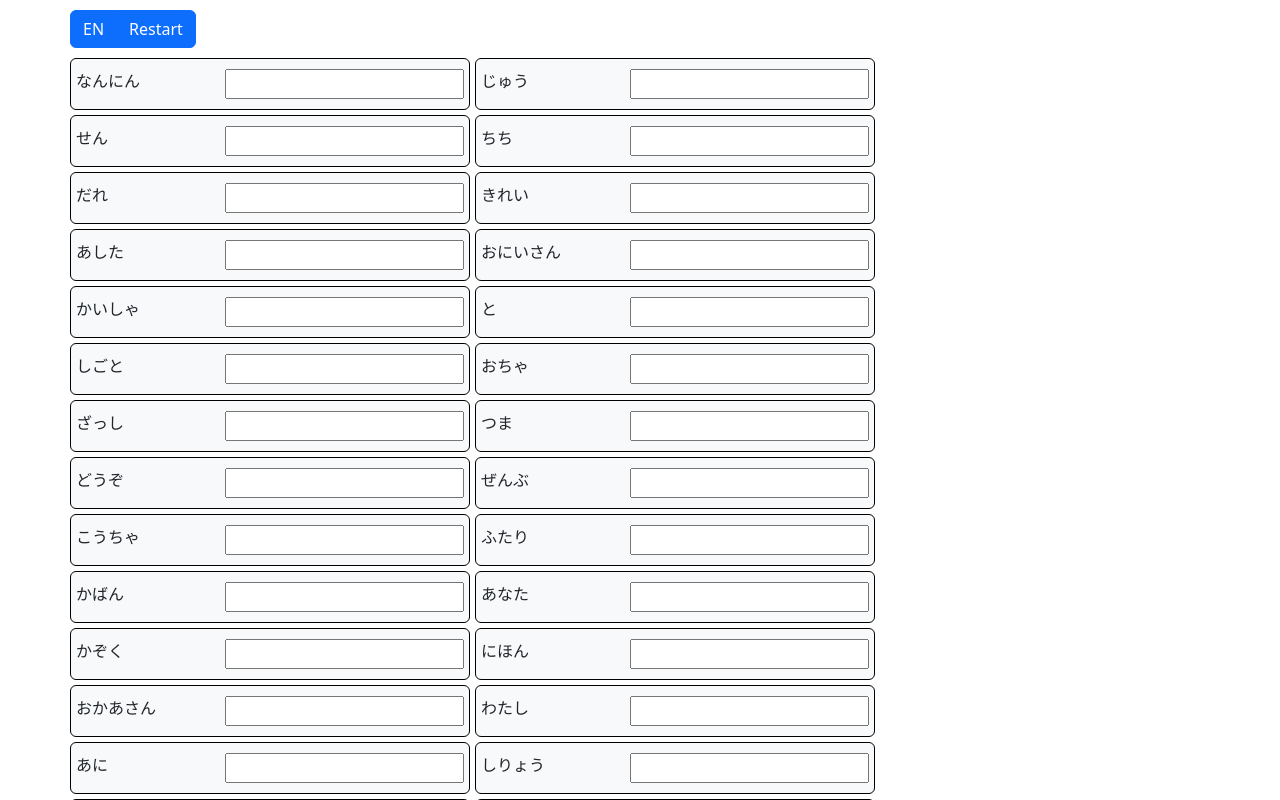
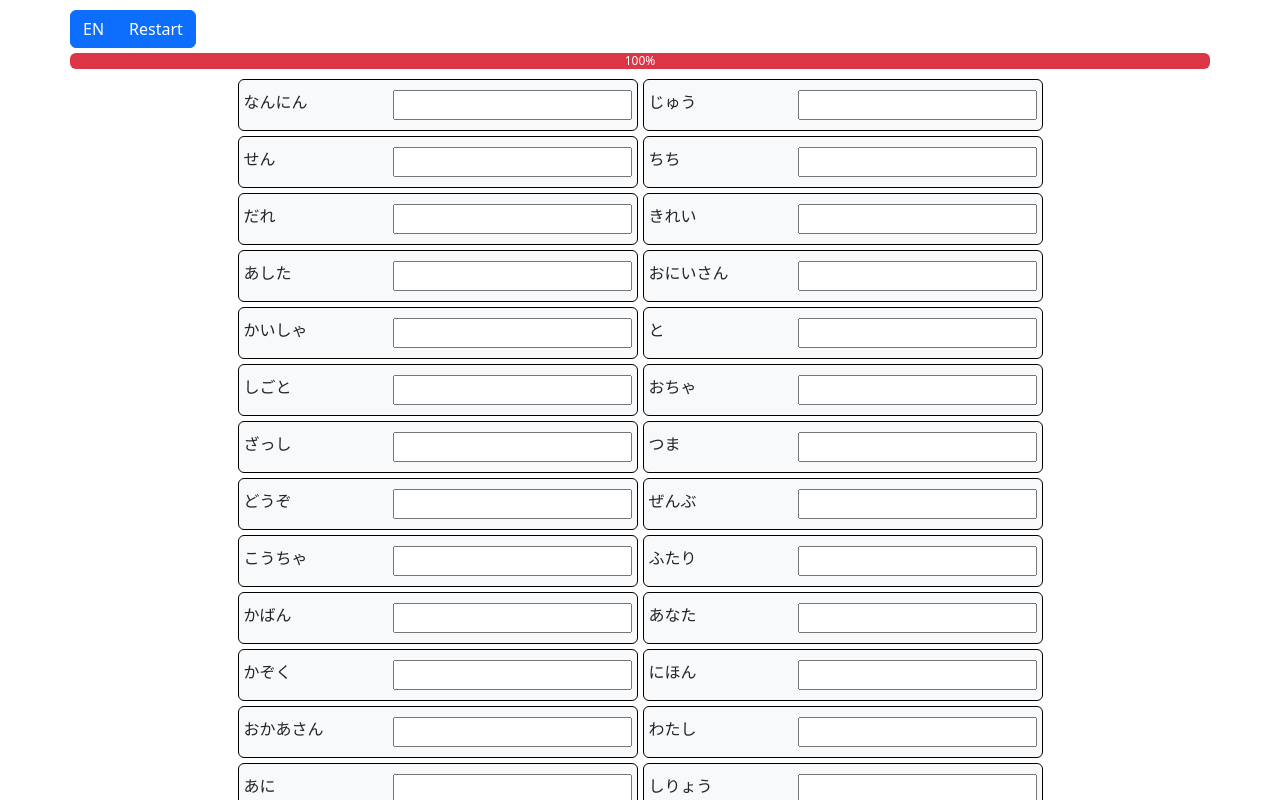
Before and after one commit to tp-hk/nihongo-go, a React (Create React App) app: page / in a window 1280 px wide. Shown: the top 800 px of the page. Built offline with nearby package versions, Linux system fonts and the light colour scheme.

Commit message:
useContext init

```diff
--- /dev/null
+++ b/src/container.css
@@ -0,0 +1,3 @@
+.progress {
+  margin-top: 5px;
+}
--- a/src/container.jsx
+++ b/src/container.jsx
@@ -1,13 +1,14 @@
-import { useState, useEffect } from 'react';
-import { QuestionList } from './question-list';
-import ButtonGroup from 'react-bootstrap/ButtonGroup';
-import Button from 'react-bootstrap/Button';
-import { vocabs } from './data';
+import { useState, useEffect } from "react";
+import { VocabList } from "./vocab-list";
+import ButtonGroup from "react-bootstrap/ButtonGroup";
+import Button from "react-bootstrap/Button";
+import { vocabs } from "./data";
+import "./container.css";
 
-const shuffle = (items) => items.sort((a, b) => 0.5 - Math.random());
+const shuffle = (items) => items.sort(() => 0.5 - Math.random());
 
 export const Container = () => {
-  const [langText, setLangText] = useState('EN');
+  const [langText, setLangText] = useState("EN");
   const [shuffledVocabs, setVocabs] = useState([]);
 
   useEffect(() => {
@@ -16,7 +17,7 @@ export const Container = () => {
   }, []);
 
   const handleSwitchLanguage = () => {
-    setLangText(langText === 'EN' ? 'JA' : 'EN');
+    setLangText(langText === "EN" ? "JA" : "EN");
     handleRestart();
   };
 
@@ -32,7 +33,7 @@ export const Container = () => {
         <Button onClick={handleSwitchLanguage}>{langText}</Button>
         <Button onClick={handleRestart}>Restart</Button>
       </ButtonGroup>
-      <QuestionList vocabs={shuffledVocabs} isShowJa={langText === 'EN'} />
+      <VocabList vocabs={shuffledVocabs} isShowJa={langText} />
     </div>
   );
 };
--- /dev/null
+++ b/src/progress.jsx
@@ -0,0 +1,28 @@
+import ProgressBar from "react-bootstrap/ProgressBar";
+
+export const Progress = (props) => {
+  const { correctCount, wrongCount } = props;
+  const total = correctCount + wrongCount;
+  const correctPercent =
+    total > 0 ? Math.round((correctCount / total) * 100) : 0;
+  const wrongPercent = 100 - correctPercent;
+
+  return (
+    <div>
+      <ProgressBar>
+        <ProgressBar
+          variant="success"
+          now={correctPercent}
+          label={`${correctPercent}%`}
+          key={1}
+        />
+        <ProgressBar
+          variant="danger"
+          now={wrongPercent}
+          label={`${wrongPercent}%`}
+          key={3}
+        />
+      </ProgressBar>
+    </div>
+  );
+};
--- a/src/question-list.jsx
+++ /dev/null
@@ -1,18 +0,0 @@
-import './question-list.css';
-import { Question } from './question';
-
-const getDivs = (vocabs, isShowJa) => {
-  return vocabs.map((item) => {
-    return (
-      <Question
-        key={`${item.en}${new Date().getTime()}`}
-        item={item}
-        isShowJa={isShowJa}
-      />
-    );
-  });
-};
-
-export const QuestionList = ({ vocabs, isShowJa }) => {
-  return <div className="container">{getDivs(vocabs, isShowJa)}</div>;
-};
--- a/src/question.jsx
+++ /dev/null
@@ -1,39 +0,0 @@
-import { useRef, useState } from 'react';
-import './question.css';
-import Card from 'react-bootstrap/Card';
-
-export const Question = ({ item, isShowJa }) => {
-  const inputRef = useRef(null);
-  const [result, setResult] = useState('light');
-  const { ja, en } = item;
-
-  const handleKeyPress = (event) => {
-    if (event.key !== 'Enter') {
-      return;
-    }
-
-    event.preventDefault();
-    const val = inputRef.current.value;
-
-    if (!val && result) {
-      setResult(null);
-      return;
-    }
-
-    const expected = isShowJa ? en : ja;
-    setResult(
-      val.toLowerCase().trim() === expected.toLowerCase().trim()
-        ? 'success'
-        : 'danger'
-    );
-  };
-
-  return (
-    <Card className="question" bg={result}>
-      <div>{isShowJa ? ja : en}</div>
-      <div>
-        <input onKeyPress={handleKeyPress} ref={inputRef} />{' '}
-      </div>
-    </Card>
-  );
-};
--- a/src/question.css
+++ b/src/vocab-card.css
@@ -1,4 +1,4 @@
-.question {
+.card {
   display: flex;
   flex-direction: row;
   justify-content: space-between;
--- /dev/null
+++ b/src/vocab-card.jsx
@@ -0,0 +1,42 @@
+import { useRef, useState, useContext } from "react";
+import "./vocab-card.css";
+import Card from "react-bootstrap/Card";
+import { VocabListContext } from "./vocab-list-context";
+
+export const VocabCard = ({ item }) => {
+  const { isShowJa, setAnswer } = useContext(VocabListContext);
+
+  const inputRef = useRef(null);
+  const [result, setResult] = useState("light");
+  const { ja, en } = item;
+
+  const handleKeyPress = (event) => {
+    if (event.key !== "Enter") {
+      return;
+    }
+
+    event.preventDefault();
+    const val = inputRef.current.value;
+
+    if (!val && result) {
+      setResult(null);
+      return;
+    }
+
+    const expected = isShowJa ? en : ja;
+    const isCorrect =
+      val.toLowerCase().trim() === expected.toLowerCase().trim();
+    setResult(isCorrect ? "success" : "danger");
+
+    setAnswer(isCorrect);
+  };
+
+  return (
+    <Card className="card" bg={result}>
+      <div>{isShowJa ? ja : en}</div>
+      <div>
+        <input onKeyPress={handleKeyPress} ref={inputRef} />{" "}
+      </div>
+    </Card>
+  );
+};
--- /dev/null
+++ b/src/vocab-list-context.js
@@ -0,0 +1,3 @@
+import { createContext } from "react";
+
+export const VocabListContext = createContext();
--- a/src/question-list.css
+++ b/src/vocab-list.css
@@ -6,4 +6,5 @@
   margin: 10px 0px;
   width: 100%;
   padding: 0px;
+  justify-content: center;
 }
--- /dev/null
+++ b/src/vocab-list.jsx
@@ -0,0 +1,41 @@
+import "./vocab-list.css";
+import { VocabCard } from "./vocab-card";
+import { Progress } from "./progress";
+import { useCallback, useState } from "react";
+import { VocabListContext } from "./vocab-list-context";
+
+const getDivs = (vocabs) => {
+  return vocabs.map((item) => {
+    return <VocabCard key={`${item.en}${new Date().getTime()}`} item={item} />;
+  });
+};
+
+export const VocabList = ({ vocabs, isShowJa }) => {
+  const [correctAnswerCount, setCorrectAnswerCount] = useState(0);
+
+  const setAnswer = (isCorrect) => {
+    let correct = correctAnswerCount + (isCorrect ? 1 : -1);
+    if (correct < 0) {
+      correct = 0;
+    }
+    setCorrectAnswerCount(correct);
+  };
+
+  return (
+    <VocabListContext.Provider
+      value={{
+        vocabs,
+        isShowJa,
+        setAnswer,
+      }}
+    >
+      <div>
+        <Progress
+          correctCount={correctAnswerCount}
+          wrongCount={vocabs.length - correctAnswerCount}
+        />
+        <div className="container">{getDivs(vocabs, isShowJa)}</div>
+      </div>
+    </VocabListContext.Provider>
+  );
+};
```
Also changed, not shown: src/data.js (+85 -85 lines), 1 other file (tests, documents, lock files or other folders).
